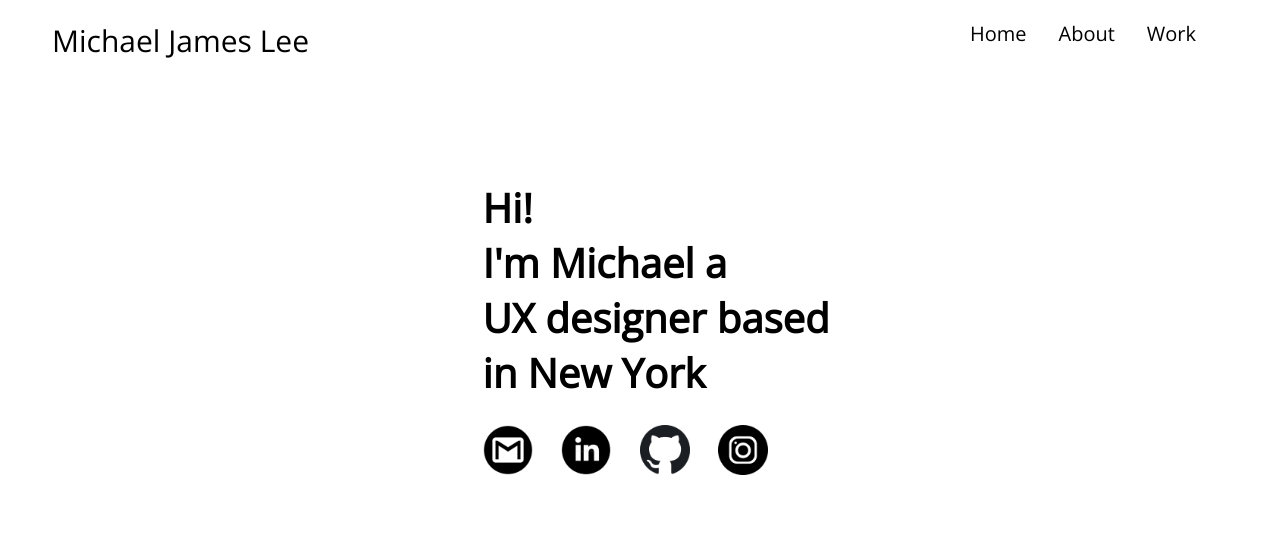
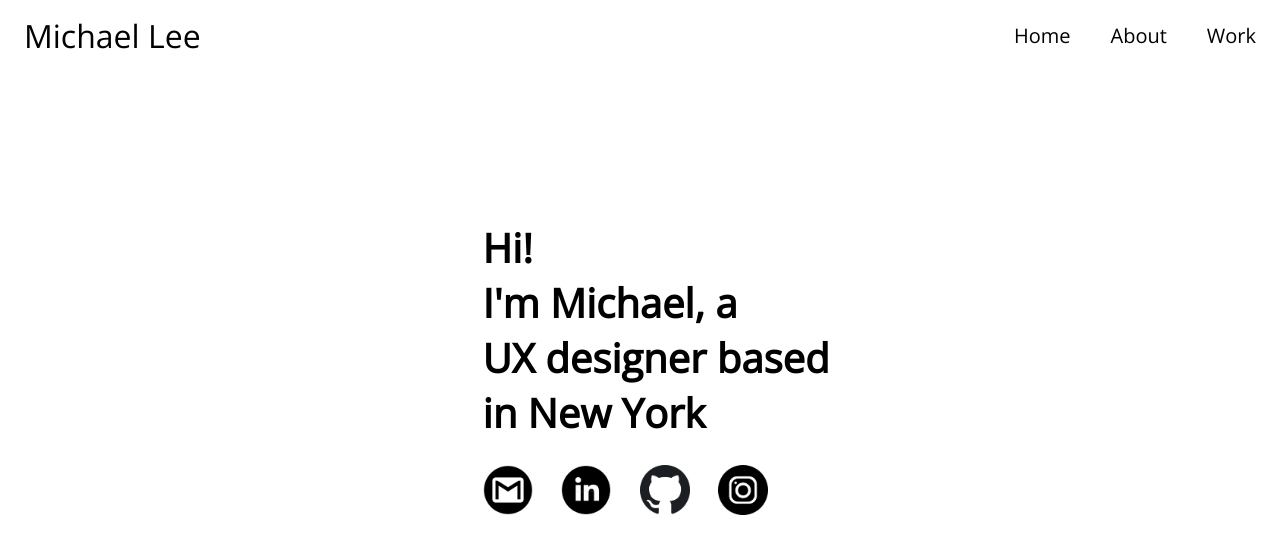
Before and after one commit to mjl776/portfolio-react, a React (Create React App) app: page / in a window 1280 px wide. Shown: the top 554 px of the page. Built offline with nearby package versions, Linux system fonts and the light colour scheme.

Commit message:
new redesign of mobile

```diff
--- a/src/App.tsx
+++ b/src/App.tsx
@@ -3,9 +3,7 @@ import './App.css';
 import NavBar from './NavigationBar/NavBar'
 import { BrowserRouter as Router, Route, Routes } from "react-router-dom";
 import HomePage from './HomePage/Homepage';
-import Container from 'react-bootstrap/esm/Container';
-import Row from 'react-bootstrap/esm/Row';
-import Col from 'react-bootstrap/esm/Col';
+
 const App = () => {
   return (
     <Router>
@@ -14,7 +12,6 @@ const App = () => {
           <Routes>
             <Route path="/" element={<HomePage/>}></Route>
           </Routes>
-
       </div>
 
     </Router>
--- a/src/HomePage/Homepage.tsx
+++ b/src/HomePage/Homepage.tsx
@@ -13,7 +13,7 @@ const HomePage = () => {
             <div className = "intro-text">
                 <div className = "subtext">
                     Hi! <br/>
-                    I'm Michael a<br />
+                    I'm Michael, a<br />
                     UX designer based<br />
                     in New York<br />
                     <div className = "images-container">
--- a/src/NavigationBar/NavBar.css
+++ b/src/NavigationBar/NavBar.css
@@ -1,60 +1,64 @@
 
     @import url(//fonts.googleapis.com/css?family=Open+Sans);
 
-    .name-tag {
-        text-decoration: none;
-        color: rgb(0, 0, 0);
-    }
-
-    .nav-name {
-        font-size: 30px;
-        font-weight: 540;
-        float: left;
-    }
-
-    nav ul {
+    .container {
+        padding: 0;
         margin: 0;
-        padding: 0;
-        list-style: none;
+        box-sizing: border-box;
         font-family: 'Open Sans';
     }
 
-    nav li {
-        float: right;
+    li {
+        list-style: none;
     }
 
-    nav li a {
+    a{
         text-decoration: none;
-        color: rgb(0, 0, 0);
-        display: inline-block;
-        font-style: normal;
-        margin-right: 2rem;
-        font-size: 20px;
-        font-weight: 530;
+        color: black;
     }
 
+    .navbar {
+        min-height: 70px;
+        display: flex;
+        justify-content: space-between;
+        align-items: center;
+        padding: 0 24px;
+    }
+
+    .nav-menu {
+        display: flex;
+        justify-content: space-between;
+        align-items: center;
+        gap: 40px;
+        font-weight: 530;
+        font-size: 20px;
+    }
+
+    .nav-branding {
+        font-size: 2rem;
+        font-weight: 400;
+    }
 
     @media screen and (max-width: 800px){
 
-        .mobile-menu {
-            margin: 0;
-            padding-top: 10px;
-            float: right;
+        .menu-icon {
+            transform: scale(1.5);
         }
 
         .mobile-nav-element {
-            text-decoration: none;
-            font-family: 'Open Sans';
             color: rgb(0, 0, 0);
             font-size: 30px;
             font-weight: 530;
         }
 
-        .x-icon {
-            transform: scale(1.7);
-        }
         .x-position {
             float: right;
+            padding-right: 40px;
         }
 
+        .x-icon {
+            transform: scale(1.8);
+        }
+
+
     }
--- a/src/NavigationBar/NavBar.tsx
+++ b/src/NavigationBar/NavBar.tsx
@@ -5,12 +5,15 @@ import MenuIcon from "@mui/icons-material/Menu";
 import { NavLink } from 'react-router-dom';
 import { SwipeableDrawer } from '@mui/material';
 import ClearOutlinedIcon from '@mui/icons-material/ClearOutlined';
-import Divider from "@material-ui/core/Divider";
 import List from "@material-ui/core/List";
 import ListItem from "@material-ui/core/ListItem";
-import Link from "@material-ui/core/Link";
+import { withStyles } from "@material-ui/core/styles";
 
-
+const MenuItem = withStyles({
+    root: {
+      justifyContent: "flex-end"
+    }
+})(ListItem);
 
 const NavBar = () => {
 
@@ -19,11 +22,6 @@ const NavBar = () => {
 
     // Open State Setter
     const [open, setOpen] = useState(false);
-    const navigationLinks = [
-        { name: "Home", href: "/" },
-        { name: "About", href: "/about" },
-        { name: "Work", href: "/work" },
-    ];
 
     //Screen Width Listener
     useEffect(() => {
@@ -40,53 +38,51 @@ const NavBar = () => {
 
     }, [])
 
+    const navigationLinks = [
+        { name: "Home", href: "/" },
+        { name: "About", href: "/about" },
+        { name: "Work", href: "/work" },
+    ];
+
+
     return (
+
         <div className = "container">
-                <div className = "nav-name">
-                    <a className = "name-tag" href = "/">
-                        Michael James Lee
-                    </a>
-                </div>
 
-                {/* Desktop Screen */}
 
+            <header>
+
+            {/* Desktop Screen */}
+
+                <nav className = "navbar">
+                    <a href = "/" className = "nav-branding"> Michael Lee </a>
                 {(screenWidth > 800) && (
-                    <nav>
-                        <ul>
-                           <li> <NavLink to='/work' className={({ isActive }) =>
-                                    isActive ? 'bg-green-500 font-bold' : 'bg-red-500 font-thin' }>
-                                    Work </NavLink> </li>
-                           <li><NavLink to='/about' className={({ isActive }) =>
-                                    isActive ? 'bg-green-500 font-bold' : 'bg-red-500 font-thin' }>
-                                    About </NavLink> </li>
-                            <li><NavLink to='/' className={({ isActive }) =>
-                                    isActive ? 'bg-green-500 font-bold' : 'bg-red-500 font-thin' }>
-                                    Home
-                            </NavLink> </li>
-                        </ul>
-                    </nav>
+
+                    <ul className = "nav-menu">
+                        <li className = "nav-item">
+                            <a href= "/" className = "nav-link"> Home </a>
+                        </li>
+                        <li className = "nav-item">
+                            <a href= "/about" className = "nav-link"> About </a>
+                        </li>
+                        <li className = "nav-item">
+                            <a href= "/work" className = "nav-link"> Work </a>
+                        </li>
+                    </ul>
                 )}
-
-                {/* Mobile Screen */}
-                {/* hamburger icon shows the drawer on click */}
-
 
                 {(screenWidth < 800) && (
                     <div>
-                    <div className = "mobile-menu">
                         <IconButton onClick={() => setOpen(true)}>
-                            <MenuIcon />
+                            <MenuIcon className = "menu-icon">
+                            </MenuIcon>
                         </IconButton>
-                    </div>
-
-                    {/* Drawer Opened */}
-
-                    <SwipeableDrawer
+                        <SwipeableDrawer
                         anchor="top"
                         open={open}
                         onOpen={() => setOpen(true)}
                         onClose={() => setOpen(false)}
-                    >
+                     >
                     {/* Close button */}
 
                     <div
@@ -99,11 +95,12 @@ const NavBar = () => {
                             <ClearOutlinedIcon className = "x-icon"/>
                         </IconButton>
                     </div>
-                    <Divider />
+
                     {/* List of Items in Dropdown */}
+
                     <List>
                         {navigationLinks.map((item) => (
-                            <ListItem key={item.name}>
+                            <ListItem key={item.name} style={{ justifyContent: "center"}}>
                                 <NavLink
                                     to= {item.href}
                                     className="mobile-nav-element"
@@ -115,9 +112,12 @@ const NavBar = () => {
                         ))}
                     </List>
                 </SwipeableDrawer>
-            </div>
+                </div>
+
                 )}
 
+                </nav>
+            </header>
         </div>
     );
 }
```
